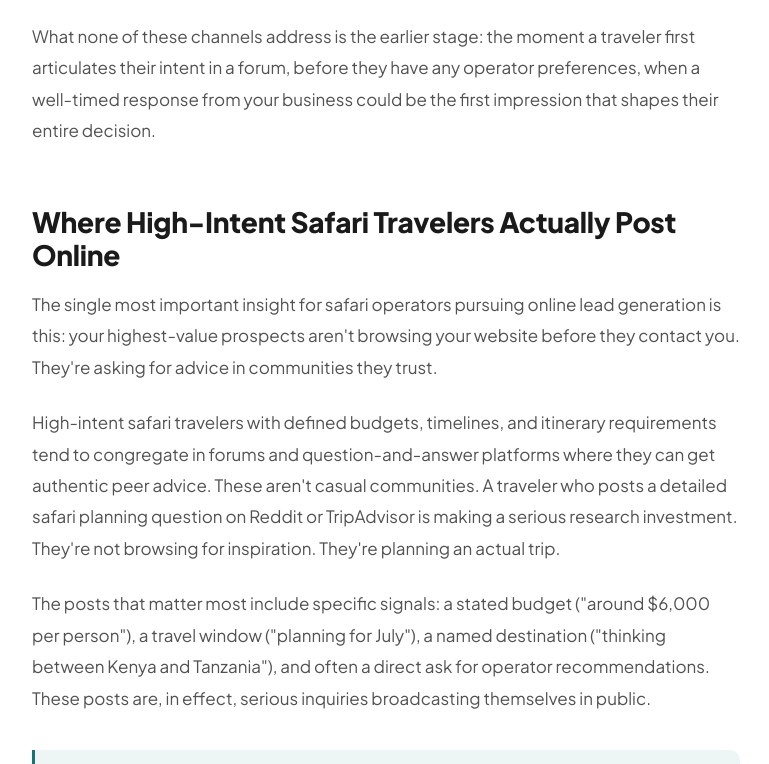
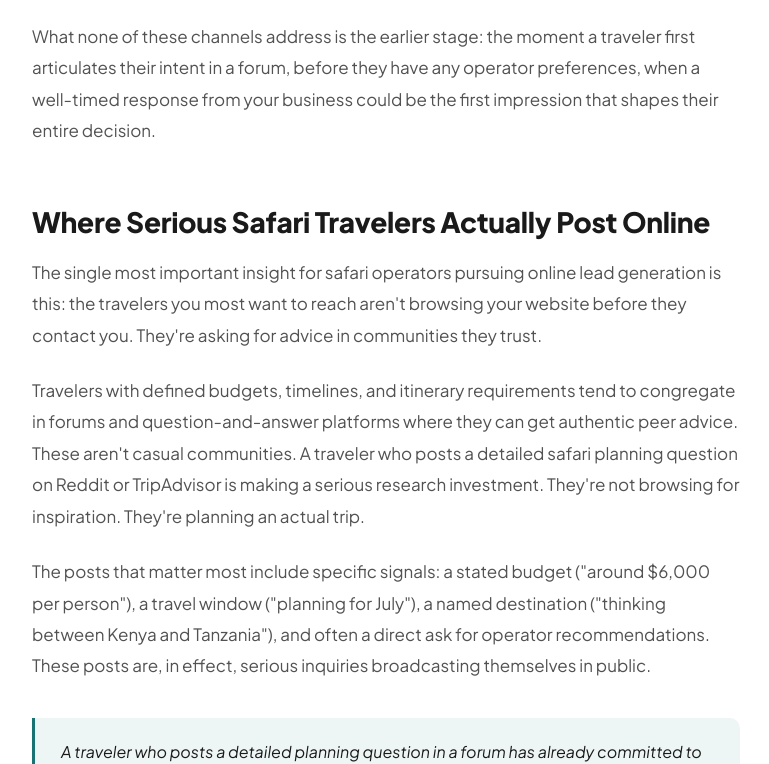
Before and after one commit to nanagyeninwandar-blip/wandar-landing-page-, a plain HTML site: page guides/safari-lead-generation-complete-guide.html in a window 1280 px wide. Shown: the part 1740-2504 px from the top of the page, without its empty margins (88-857 px from the left). Drawn offline with nearby package versions, Linux system fonts and the light colour scheme.

Commit message:
guides: replace high-intent/prospects/warm leads with operator language

```diff
--- a/guides/safari-lead-generation-complete-guide.html
+++ b/guides/safari-lead-generation-complete-guide.html
@@ -362,11 +362,11 @@
 
       <p>What none of these channels address is the earlier stage: the moment a traveler first articulates their intent in a forum, before they have any operator preferences, when a well-timed response from your business could be the first impression that shapes their entire decision.</p>
 
-      <h2 id="where-travelers">Where High-Intent Safari Travelers Actually Post Online</h2>
+      <h2 id="where-travelers">Where Serious Safari Travelers Actually Post Online</h2>
 
-      <p>The single most important insight for safari operators pursuing online lead generation is this: your highest-value prospects aren't browsing your website before they contact you. They're asking for advice in communities they trust.</p>
+      <p>The single most important insight for safari operators pursuing online lead generation is this: the travelers you most want to reach aren't browsing your website before they contact you. They're asking for advice in communities they trust.</p>
 
-      <p>High-intent safari travelers with defined budgets, timelines, and itinerary requirements tend to congregate in forums and question-and-answer platforms where they can get authentic peer advice. These aren't casual communities. A traveler who posts a detailed safari planning question on Reddit or TripAdvisor is making a serious research investment. They're not browsing for inspiration. They're planning an actual trip.</p>
+      <p>Travelers with defined budgets, timelines, and itinerary requirements tend to congregate in forums and question-and-answer platforms where they can get authentic peer advice. These aren't casual communities. A traveler who posts a detailed safari planning question on Reddit or TripAdvisor is making a serious research investment. They're not browsing for inspiration. They're planning an actual trip.</p>
 
       <p>The posts that matter most include specific signals: a stated budget ("around $6,000 per person"), a travel window ("planning for July"), a named destination ("thinking between Kenya and Tanzania"), and often a direct ask for operator recommendations. These posts are, in effect, serious inquiries broadcasting themselves in public.</p>
 
```
Also changed, not shown: guides/beating-competitors-safari-bookings.html (+2 -2 lines).
